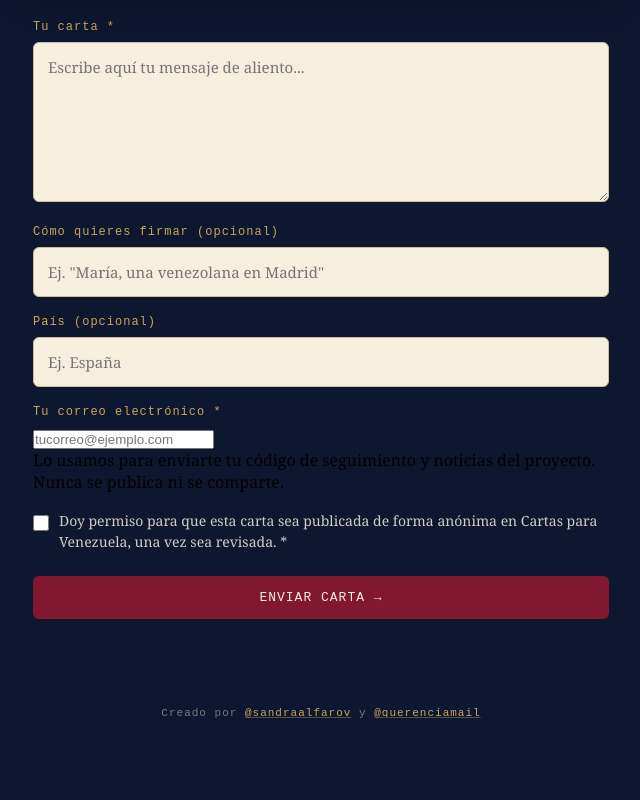
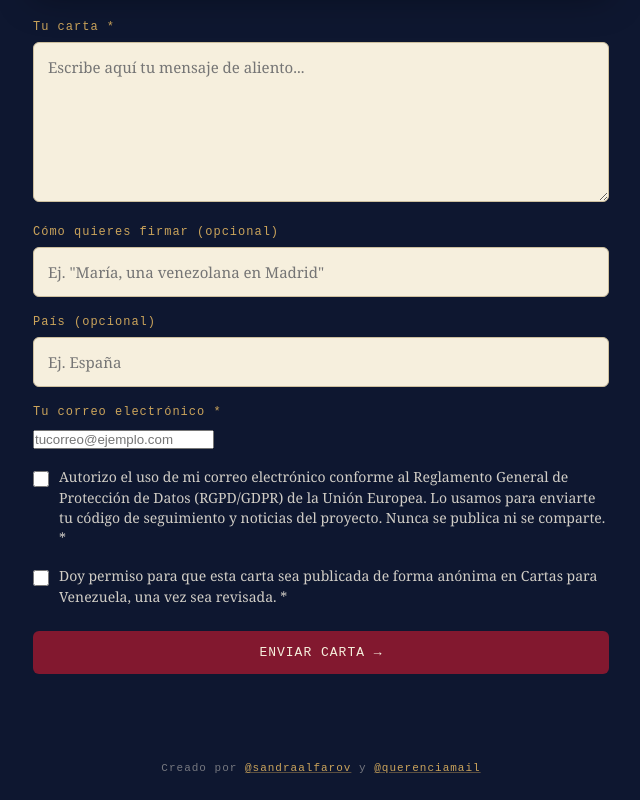
Before and after one commit to sandraalfarovargas/cartas-venezuela, a Next.js app: page /escribir in a window 1280 px wide. Shown: the part 944-1744 px from the top of the page, without its empty margins (319-959 px from the left). Before the commit the page ends 1689 px from the top, so only its background shows below. Built offline with nearby package versions, Linux system fonts and the light colour scheme.

Commit message:
Convertir aviso de correo en checkbox de autorizacion RGPD

```diff
--- a/app/escribir/page.js
+++ b/app/escribir/page.js
@@ -10,6 +10,7 @@ export default function Escribir() {
   const [pais, setPais] = useState("");
   const [email, setEmail] = useState("");
   const [permiso, setPermiso] = useState(false);
+  const [consentimientoDatos, setConsentimientoDatos] = useState(false);
   const [enviando, setEnviando] = useState(false);
   const [resultado, setResultado] = useState(null); // { ok: true, codigo } | { error: "..." }
 
@@ -31,6 +32,12 @@ export default function Escribir() {
     const emailValido = /^[^\s@]+@[^\s@]+\.[^\s@]+$/.test(emailLimpio);
     if (!emailValido) {
       setResultado({ error: "Escribe un correo electrónico válido." });
+      return;
+    }
+    if (!consentimientoDatos) {
+      setResultado({
+        error: "Debes autorizar el uso de tu correo electrónico para continuar.",
+      });
       return;
     }
     if (!permiso) {
@@ -55,6 +62,7 @@ export default function Escribir() {
         setPais("");
         setEmail("");
         setPermiso(false);
+        setConsentimientoDatos(false);
       }
     } catch {
       setResultado({ error: "No se pudo enviar. Revisa tu conexión e intenta de nuevo." });
@@ -173,11 +181,19 @@ export default function Escribir() {
               placeholder="tucorreo@ejemplo.com"
               maxLength={200}
             />
-            <p className="note">
-              Lo usamos para enviarte tu código de seguimiento y noticias del
-              proyecto. Nunca se publica ni se comparte.
-            </p>
           </div>
+
+          <label className="cv-checkbox">
+            <input
+              type="checkbox"
+              checked={consentimientoDatos}
+              onChange={(e) => setConsentimientoDatos(e.target.checked)}
+            />
+            Autorizo el uso de mi correo electrónico conforme al Reglamento
+            General de Protección de Datos (RGPD/GDPR) de la Unión Europea.
+            Lo usamos para enviarte tu código de seguimiento y noticias del
+            proyecto. Nunca se publica ni se comparte. *
+          </label>
 
           <label className="cv-checkbox">
             <input
```
